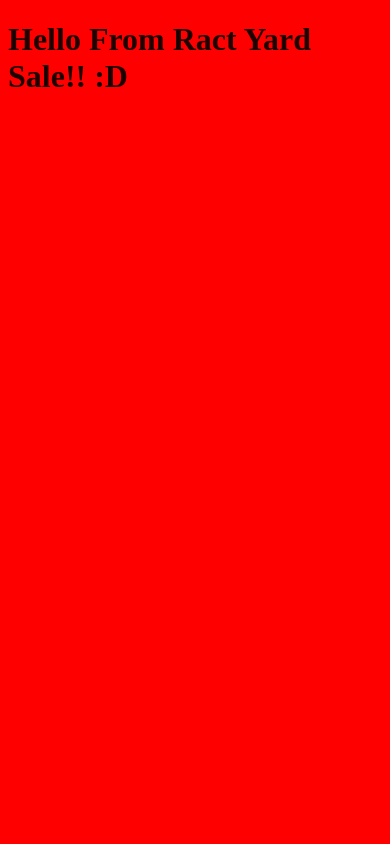
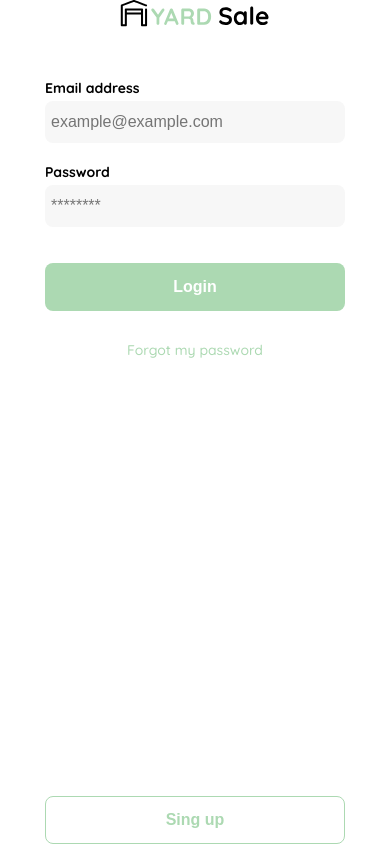
Before and after one commit to pahoalapizco/yard-sale, a React app: page / in a window 390 px wide. Built offline with nearby package versions, Linux system fonts and the light colour scheme.

Commit message:
Implementacióm de Login

```diff
--- a/public/index.html
+++ b/public/index.html
@@ -1,10 +1,16 @@
 <!DOCTYPE html>
 <html lang="en">
   <head>
-  <meta charset="UTF-8">
-  <meta http-equiv="X-UA-Compatible" content="IE=edge">
-  <meta name="viewport" content="width=device-width, initial-scale=1.0">
+    <meta charset="UTF-8" />
+    <meta http-equiv="X-UA-Compatible" content="IE=edge" />
+    <meta name="viewport" content="width=device-width, initial-scale=1.0" />
     <title>Yard Sale</title>
+    <link rel="preconnect" href="https://fonts.googleapis.com" />
+    <link rel="preconnect" href="https://fonts.gstatic.com" crossorigin />
+    <link
+      href="https://fonts.googleapis.com/css2?family=Quicksand:wght@300;500;700&family=Roboto:ital,wght@0,100;0,700;1,100&display=swap"
+      rel="stylesheet"
+    />
   </head>
   <body>
     <div id="app"></div>
--- a/src/components/App.jsx
+++ b/src/components/App.jsx
@@ -1,5 +1,18 @@
 import React from "react";
 
-const App = () => <h1>Hello From Ract Yard Sale!! :D</h1>;
+// Containers
+import Layout from "../containers/Layout.jsx";
+import Login from "../containers/Login.jsx";
+
+// Styles
+import '../styles/global.css';
+
+const App = () => {
+  return (
+    <Layout>
+      <Login />
+    </Layout>
+  );
+};
 
 export default App;
--- /dev/null
+++ b/src/containers/Layout.jsx
@@ -0,0 +1,11 @@
+import React from 'react'
+
+const Layout = ({ children }) => {
+  return (
+    <div className="Layout">
+      { children }
+    </div>
+  );
+}
+
+export default Layout;
--- /dev/null
+++ b/src/containers/Login.jsx
@@ -0,0 +1,45 @@
+import React from 'react'
+
+// Styles
+import '../styles/Login.scss';
+
+const Login = () => {
+  return (
+    <div className="login">
+      <div className="form-container">
+        <img src="./logos/logo_yard_sale.svg" alt="logo" className="logo" />
+
+        <div>
+            <form action="/" className="form">
+              <label for="email" className="label">Email address</label>
+              <input
+                type="email"
+                id="email"
+                placeholder="example@example.com"
+                className="input input-email"
+              />
+
+              <label for="new-password" className="label">Password</label>
+              <input
+                type="password"
+                id="new-password"
+                placeholder="********"
+                className="input input-password"
+              />
+              <input
+                type="submit"
+                name=""
+                id=""
+                value="Login"
+                className="primary-button login-button"
+              />
+              <a href="/"> Forgot my password </a>
+            </form>
+            <button className="secondary-button singup-button"> Sing up </button>
+        </div>
+      </div>
+    </div>
+  )
+}
+
+export default Login
--- a/src/index.js
+++ b/src/index.js
@@ -4,9 +4,6 @@ import ReactDOM from "react-dom";
 // Components
 import App from "./components/App.jsx";
 
-// Styles
-import './styles/global.scss';
-
 ReactDOM.render(
   <App />,
   document.getElementById('app')
--- /dev/null
+++ b/src/styles/Login.scss
@@ -0,0 +1,106 @@
+@use './vars';
+
+.login {
+  width: 100%;
+  height: 100vh;
+  /* Alinea el contenido al centro tanto horizontal como vertical */
+  display: grid;
+  place-items: center;
+}
+.form-container {
+  display: grid;
+  grid-template-rows: auto 1fr auto;
+  width: 300px;
+}
+.form-container div {
+  display: flex;
+  flex-direction: column;
+}
+.logo {
+  width: 150px;
+  margin-bottom: 48px;
+  justify-self: center;
+  display: none;
+}
+.title {
+  font-size: var(--lg);
+  margin-bottom: 12px;
+  text-align: center;
+}
+.subtitle {
+  color: var(--very-light-pink);
+  font-weight: 300;
+  margin-top: 0;
+  margin-bottom: 32px;
+  text-align: center;
+}
+.form {
+  display: flex;
+  flex-direction: column;
+}
+.label {
+  font-size: var(--sm);
+  font-weight: bold;
+  margin-bottom: 4px;
+}
+.input {
+  background-color: var(--text-input-field);
+  border: none;
+  border-radius: 8px;
+  height: 30px;
+  font-size: var(--md);
+  padding: 6px;
+  margin-bottom: 12px;
+}
+.input-password,
+.input-email {
+  margin-bottom: 20px;
+}
+.primary-button {
+  background-color: var(--hospital-green);
+  color: var(--white);
+  border: none;
+  border-radius: 8px;
+  font-weight: bold;
+  font-size: var(--md);
+  width: 100%;
+  height: 48px;
+  cursor: pointer;
+}
+.login-button {
+  margin-top: 16px;
+  margin-bottom: 30px;
+}
+
+.form a {
+  color: var(--hospital-green);
+  text-decoration: none;
+  text-align: center;
+  font-size: var(--sm);
+}
+.secondary-button {
+  border: 1px solid var(--hospital-green);
+  border-radius: 8px;
+  font-weight: bold;
+  font-size: var(--md);
+  color: var(--hospital-green);
+  width: 100%;
+  height: 48px;
+  background-color: var(--white);
+  cursor: pointer;
+}
+.singup-button {
+  margin-top: 50px;
+}
+@media (max-width: 640px) {
+  .logo {
+    display: block;
+  }
+  .form-container {
+    height: 100%;
+  }
+  .form-container div {
+    justify-content: space-between;
+    height: 100%;
+  }
+}
--- /dev/null
+++ b/src/styles/_vars.scss
@@ -0,0 +1,11 @@
+:root {
+  --white: #ffffff;
+  --black: #000000;
+  --very-light-pink: #c7c7c7;
+  --hospital-green: #acd9b2;
+  --dark: #232830;
+  --text-input-field: #f7f7f7;
+  --sm: 14px;
+  --md: 16px;
+  --lg: 18px;
+}
--- /dev/null
+++ b/src/styles/global.css
@@ -0,0 +1,4 @@
+body {
+  margin: 0;
+  font-family: "Quicksand", sans-serif;
+}
--- a/src/styles/global.scss
+++ /dev/null
@@ -1,7 +0,0 @@
-$base-color: #ff0000;
-$color: rgba(black, 0.88);
-
-body {
-  background-color: $base-color;
-  color: $color;
-}
--- a/webpack.config.dev.js
+++ b/webpack.config.dev.js
@@ -1,29 +1,11 @@
 const path = require("path");
 const HtmlWebpackPlugin = require("html-webpack-plugin");
 const MiniCssExtractPlugin = require("mini-css-extract-plugin");
-
-const ruleForJavaScript = {
-  test: /\.(js$|jsx)/,
-  exclude: /node_modules/,
-  use: {
-    loader: "babel-loader",
-  },
-};
-const rulesForHtml = {
-  test: /\.html$/,
-  exclude: /templates/,
-  use: {
-    loader: "html-loader",
-  },
-};
-const rulesForCss = {
-  test: /\.s[ac]ss$/i,
-  use: [
-    "style-loader",
-    "css-loader",
-    "sass-loader"
-  ]
-};
+const {
+  ruleForJavaScript,
+  rulesForHtml,
+  rulesForCss,
+} = require("./webpack_rules/rules.js");
 
 module.exports = {
   entry: "./src/index.js",
--- a/webpack.config.js
+++ b/webpack.config.js
@@ -4,29 +4,11 @@ const MiniCssExtractPlugin = require("mini-css-extract-plugin");
 const CssMinimizerPlugin = require("css-minimizer-webpack-plugin");
 const TerserPlugin = require("terser-webpack-plugin");
 const { CleanWebpackPlugin } = require("clean-webpack-plugin");
-
-const ruleForJavaScript = {
-  test: /\.(js$|jsx)/,
-  exclude: /node_modules/,
-  use: {
-    loader: "babel-loader",
-  },
-};
-const rulesForHtml = {
-  test: /\.html$/,
-  exclude: /templates/,
-  use: {
-    loader: "html-loader",
-  },
-};
-const rulesForCss = {
-  test: /\.s[ac]ss$/i,
-  use: [
-    "style-loader",
-    "css-loader",
-    "sass-loader"
-  ]
-};
+const {
+  ruleForJavaScript,
+  rulesForHtml,
+  rulesForCss,
+} = require("./webpack_rules/rules.js");
 
 module.exports = {
   entry: "./src/index.js",
--- /dev/null
+++ b/webpack_rules/rules.js
@@ -0,0 +1,28 @@
+const ruleForJavaScript = {
+  test: /\.(js$|jsx)/,
+  exclude: /node_modules/,
+  use: {
+    loader: "babel-loader",
+  },
+};
+const rulesForHtml = {
+  test: /\.html$/,
+  exclude: /templates/,
+  use: {
+    loader: "html-loader",
+  },
+};
+const rulesForCss = {
+  test: /\.(scss|css)$/,
+  use: [
+    "style-loader",
+    "css-loader",
+    "sass-loader"
+  ]
+};
+
+module.exports =  {
+  ruleForJavaScript,
+  rulesForHtml,
+  rulesForCss,
+};
```
Also changed, not shown: 1 other file (tests, documents, lock files or other folders). Lines whose indentation alone changed are shown as unchanged.
